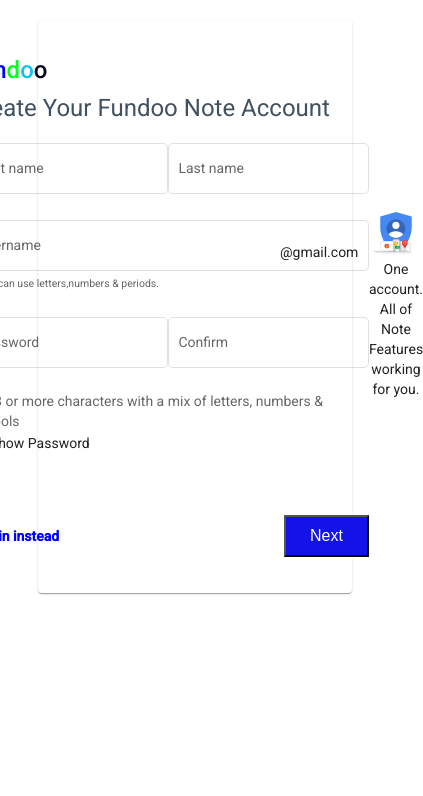
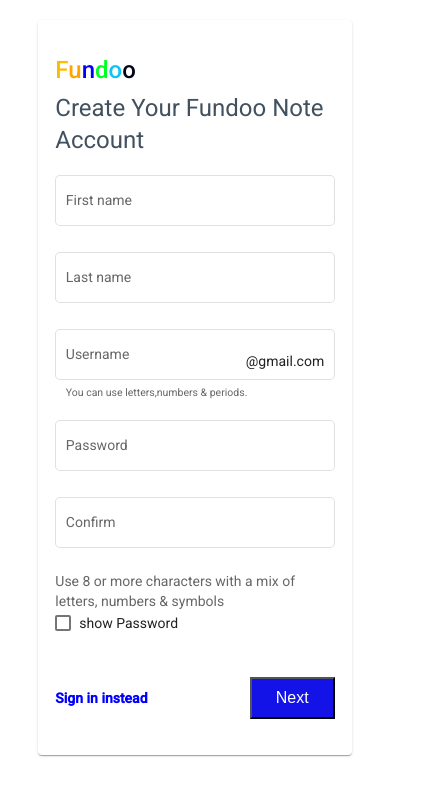
Before and after one commit to Saivijayakumar/FundooNote_FrontEnd, an Angular app: page /register in a window 390 px wide. Shown: the top 796 px of the page, 423 px wide, since content can reach past the window. Built offline with nearby package versions, Linux system fonts and the light colour scheme.

Commit message:
[SaiVijayaKumar]Refactor:Added Media query's

```diff
--- a/src/app/Components/register/register.component.scss
+++ b/src/app/Components/register/register.component.scss
@@ -1,4 +1,4 @@
-.main{
+.main {
     display: flex;
     justify-content: center;
 }
@@ -10,37 +10,47 @@
     justify-content: center;
     margin: 5% 8%;
 }
-.names{
+.names {
     display: flex;
     justify-content: space-between;
 }
-.email{
+.email {
     width: 100%;
     padding-bottom: 5%;
 }
-h1{
-    color: #42515F;
+h1 {
+    color: #42515f;
 }
-.buttons{
+.buttons {
     margin-top: 15%;
     display: flex;
     justify-content: space-between;
     align-items: center;
-    a{
+    a {
         color: blue;
         font-weight: bold;
     }
-    button{
-        background-color:rgb(19, 19, 231);
+    button {
+        background-color: rgb(19, 19, 231);
         font-size: 16px;
         padding: 10px 24px;
         color: white;
     }
 }
-.rightSide{
+.rightSide {
     display: flex;
     flex-grow: 1;
     flex-direction: column;
     align-items: center;
     text-align: center;
 }
+@media only screen and (max-width: 900px) {
+    .rightSide {
+        display: none;
+    }
+}
+@media only screen and (max-width: 600px) {
+    .names{
+        flex-direction: column;
+    }
+}
```
